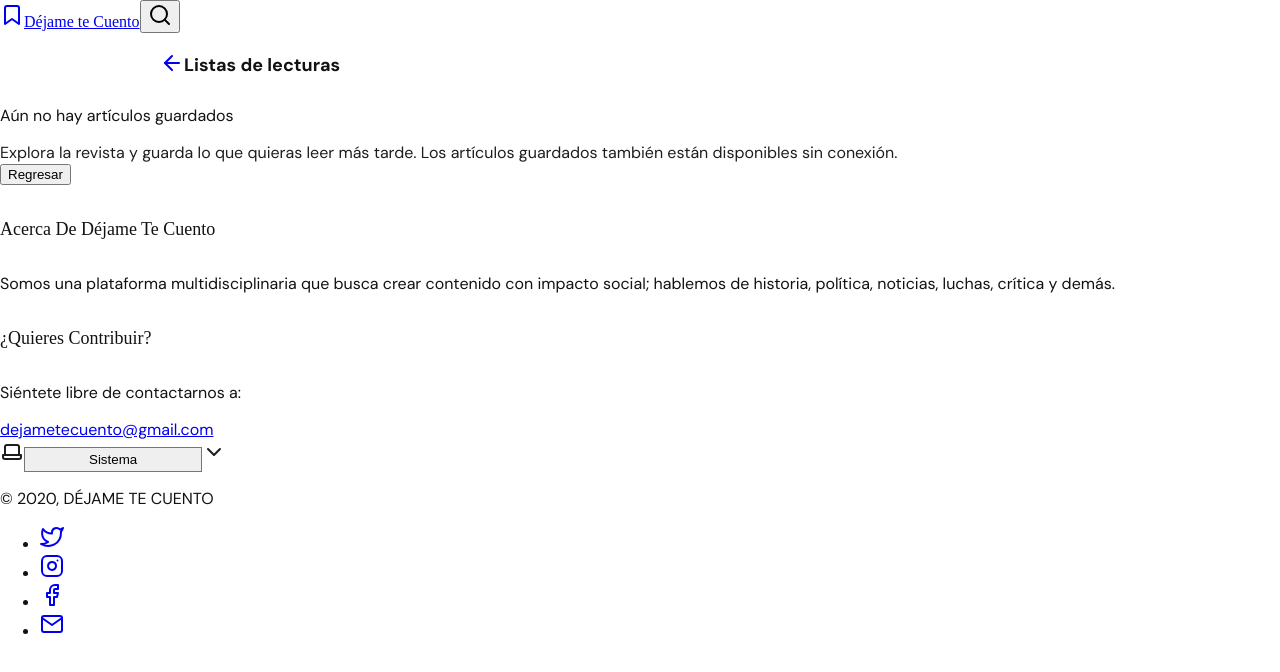
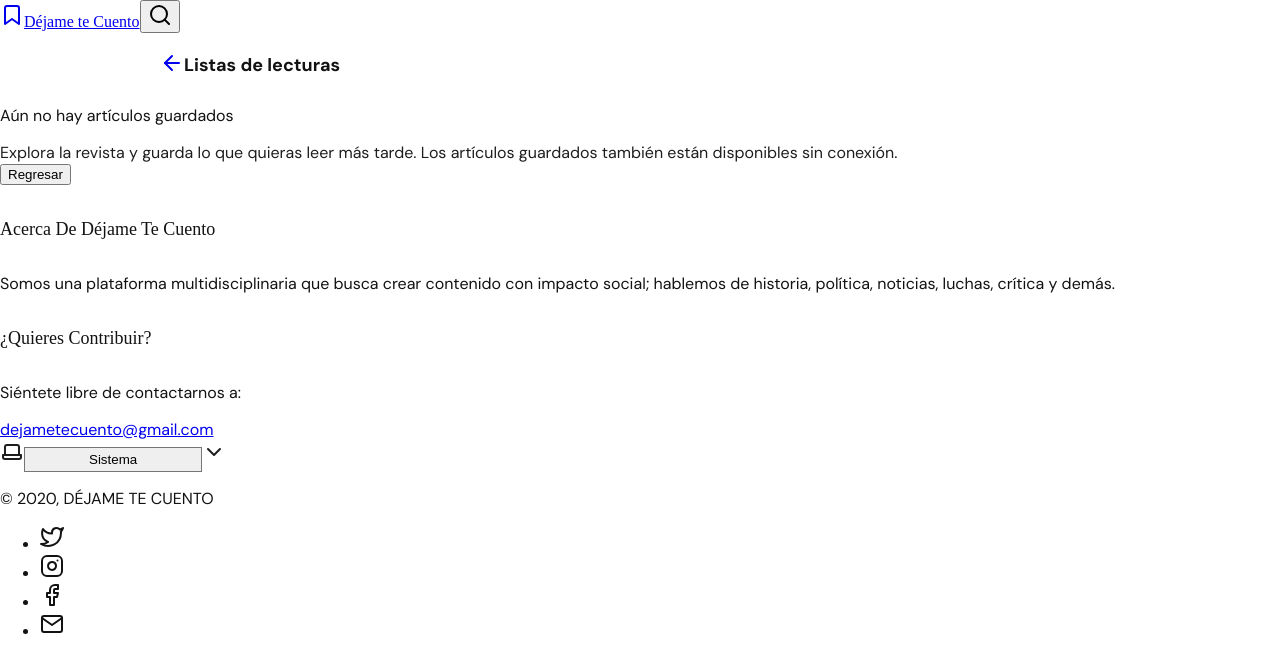
Before and after one commit to fabrizziomoncada/dejametecuento-site, a Next.js app: page /lists in a window 1280 px wide. Shown: the top 672 px of the page. Built offline with nearby package versions, Linux system fonts and the light colour scheme; a web font is replaced by a local one.

Commit message:
Add hover styles to footer elements

```diff
--- a/components/common/Footer/SocialUrls.tsx
+++ b/components/common/Footer/SocialUrls.tsx
@@ -13,61 +13,58 @@ const SocialUrls = () => {
   return (
     <ul className="flex py-4 justify-center">
       {twitter && (
+        <ExternalLink to={`https://twitter.com/${twitter}`} ariaLabel="Twitter">
           <li className="px-2">
-          <ExternalLink
-            to={`https://twitter.com/${twitter}`}
-            ariaLabel="Twitter"
-          >
             <Twitter />
+          </li>
         </ExternalLink>
-        </li>
       )}
       {instagram && (
-        <li className="px-2">
         <ExternalLink
           to={`https://instagram.com/${instagram}`}
           ariaLabel="Instagram"
         >
+          <li className="px-2">
             <Instagram />
+          </li>
         </ExternalLink>
-        </li>
       )}
       {facebook && (
-        <li className="px-2">
         <ExternalLink
           to={`https://facebook.com/${facebook}`}
           ariaLabel="Facebook"
         >
+          <li className="px-2">
             <Facebook />
+          </li>
         </ExternalLink>
-        </li>
       )}
       {CONTACT_EMAIL && (
+        <ExternalLink to={`mailto:${CONTACT_EMAIL}`} ariaLabel="Send Email">
           <li className="px-2">
-          <ExternalLink to={`mailto:${CONTACT_EMAIL}`} ariaLabel="Send Email">
             <Mail />
+          </li>
         </ExternalLink>
-        </li>
       )}
       {youtube && (
-        <li className="px-2">
         <ExternalLink
           to={`https://youtube.com/user/${youtube}`}
           ariaLabel="Youtube"
         >
+          <li className="px-2">
             <Youtube />
+          </li>
         </ExternalLink>
-        </li>
       )}
       {linkedin && (
-        <li className="px-2">
         <ExternalLink
           to={`https://linkedin.com/in/${linkedin}`}
           ariaLabel="Linkedin"
         >
+          <li className="px-2">
             <Linkedin />
+          </li>
         </ExternalLink>
-        </li>
       )}
     </ul>
   )
--- a/components/common/ThemeSwitch.tsx
+++ b/components/common/ThemeSwitch.tsx
@@ -21,7 +21,7 @@ const ThemeSwitch = () => {
       </span>
       {/* eslint-disable-next-line jsx-a11y/no-onchange */}
       <select
-        className="select-primary bg-secondary"
+        className="select-primary bg-secondary rounded-lg hover:bg-primary-05"
         id="theme"
         name="theme"
         value={theme}
--- a/components/ui/Link/ExternalLink.tsx
+++ b/components/ui/Link/ExternalLink.tsx
@@ -1,4 +1,5 @@
 import { CSSProperties } from 'react'
+import cn from 'classnames'
 
 type Props = {
   children: React.ReactNode
@@ -25,7 +26,7 @@ function ExternalLink({
       rel={newTab ? 'noopener noreferrer' : ''}
       style={style}
       aria-label={ariaLabel}
-      className={className}
+      className={cn('hover:opacity-50', className)}
     >
       {children}
     </a>
```
Lines whose indentation alone changed are shown as unchanged.
